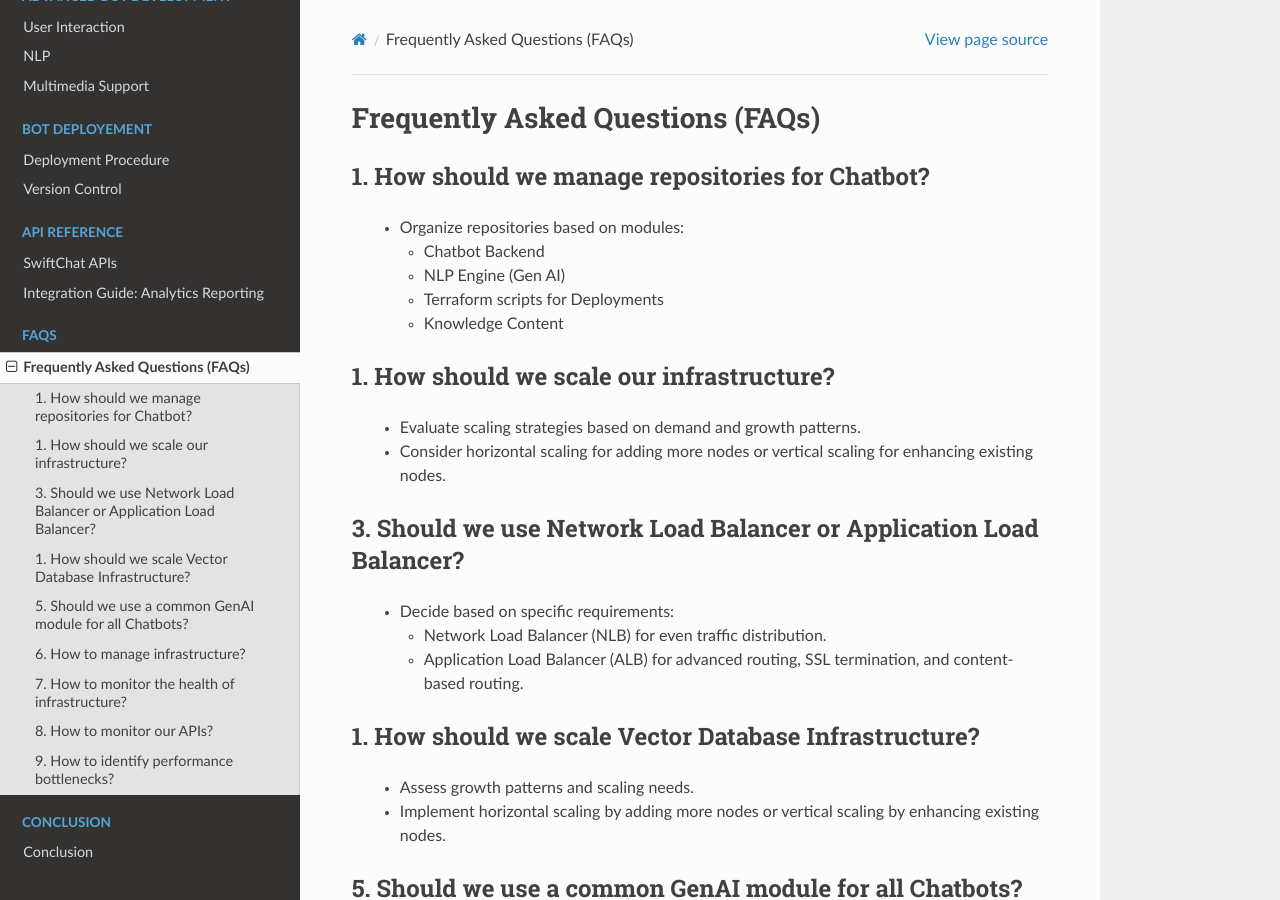
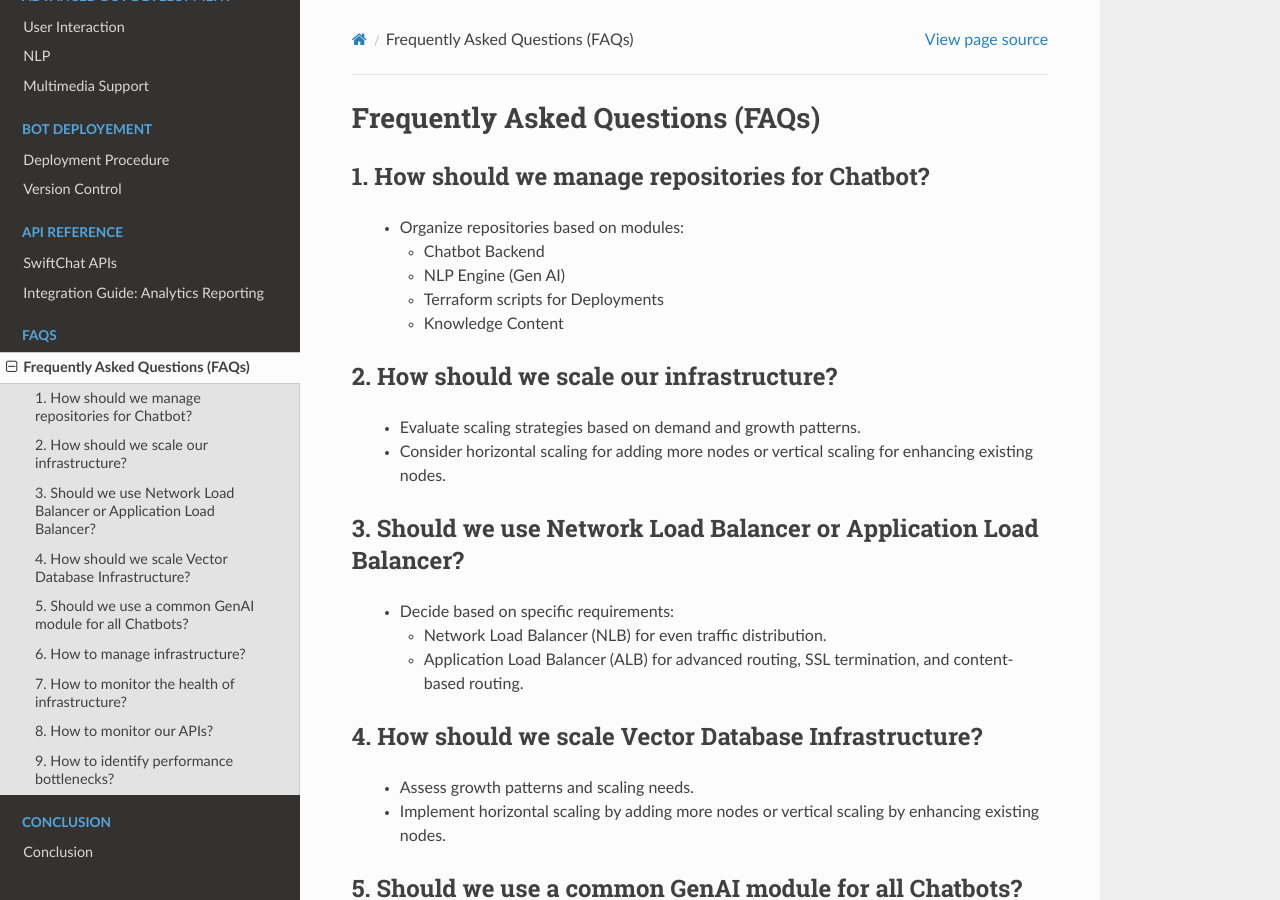
Before and after one commit to Priyanka-sharma181/Chatbot-Development-Guide, a Sphinx documentation site: the page built from docs/source/api.rst, in a window 1280 px wide and 900 px high. Built offline with Sphinx 7.4.7 and the Read the Docs theme 2.0.0, drawn with Linux system fonts in a browser that asks for light colours; pages that are not in the unit, such as notebooks, are missing from menus.

Commit message:
Update api.rst

```diff
--- a/docs/source/api.rst
+++ b/docs/source/api.rst
@@ -12,7 +12,7 @@ Frequently Asked Questions (FAQs)
      - Terraform scripts for Deployments
      - Knowledge Content
 
-1. How should we scale our infrastructure?
+2. How should we scale our infrastructure?
 ---------------------
 
    - Evaluate scaling strategies based on demand and growth patterns.
@@ -26,7 +26,7 @@ Frequently Asked Questions (FAQs)
      - Network Load Balancer (NLB) for even traffic distribution.
      - Application Load Balancer (ALB) for advanced routing, SSL termination, and content-based routing.
 
-1. How should we scale Vector Database Infrastructure?
+4. How should we scale Vector Database Infrastructure?
 ---------------------
 
    - Assess growth patterns and scaling needs.
```
